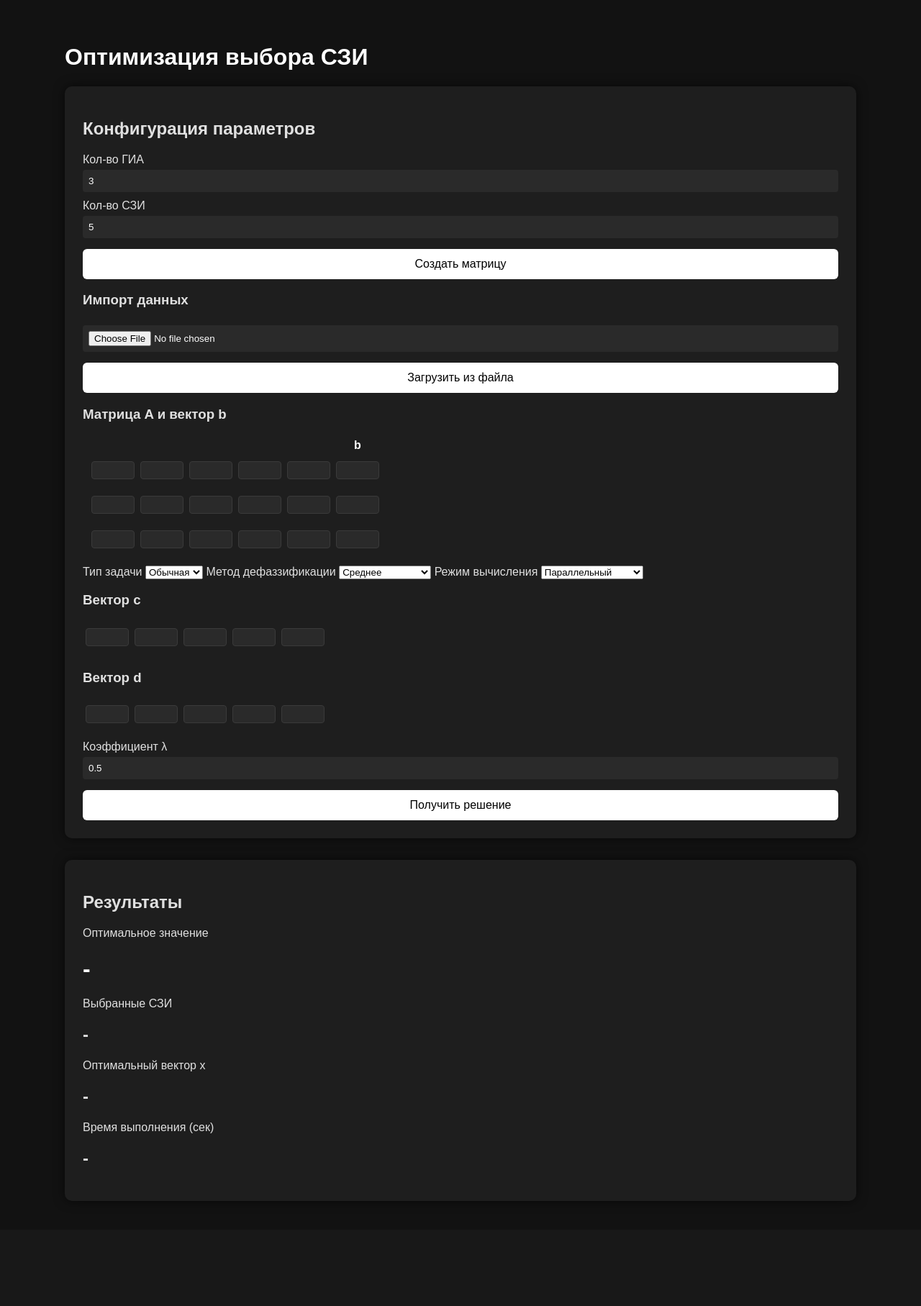
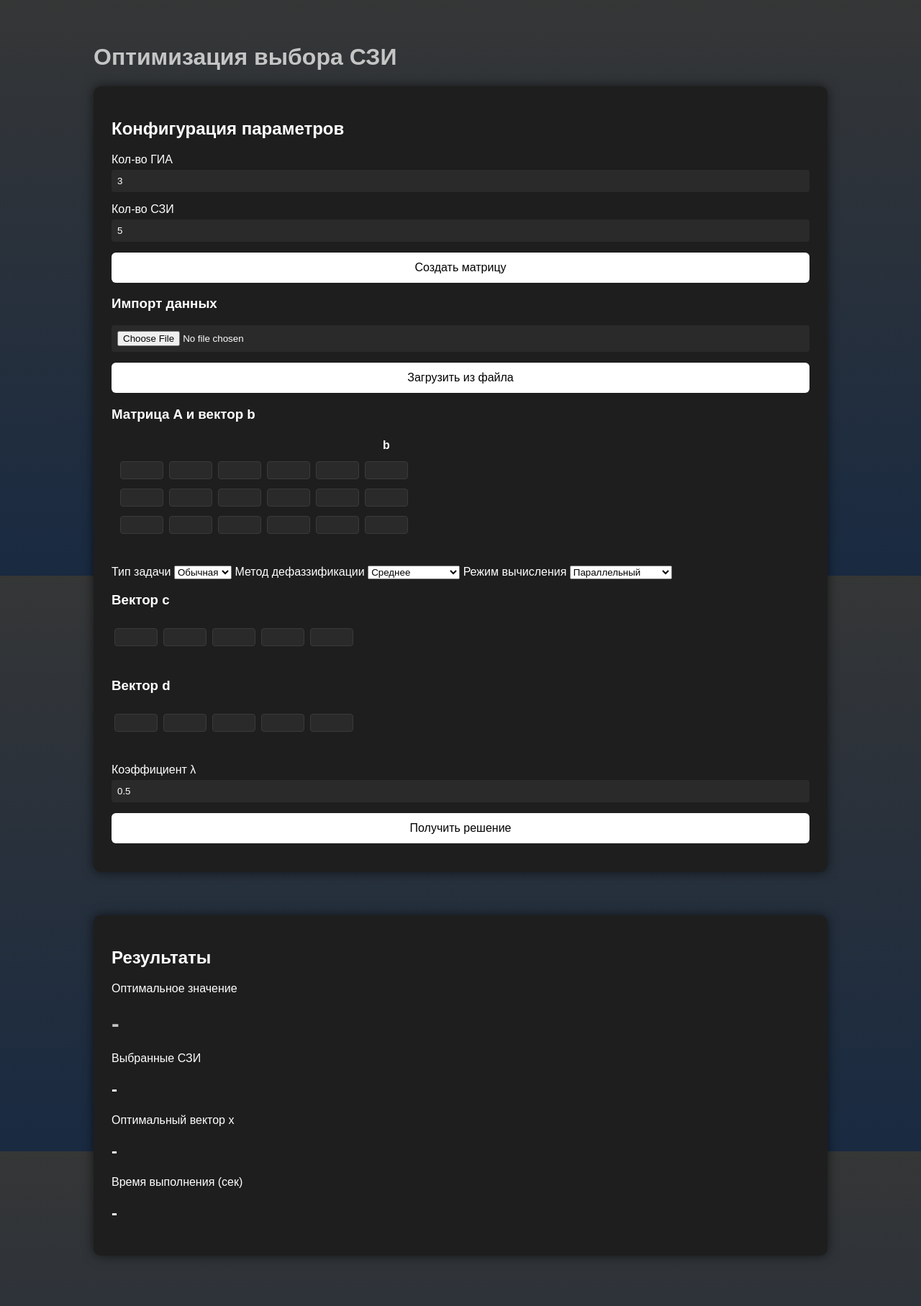
Before and after one commit to Manymoera/szi, a Flask app: page / in a window 1280 px wide. Shown: the whole page at 72% size. Before the commit the page ends 1613 px from the top, so only its background shows below. Run offline with Flask 3, Linux system fonts and the light colour scheme.

Commit message:
style changes

```diff
--- a/static/style.css
+++ b/static/style.css
@@ -1,14 +1,20 @@
 /* static/style.css */
 
+* {
+    box-sizing: border-box;
+}
+
 body {
-    background: #121212;
-    color: #e0e0e0;
+    background: linear-gradient(to bottom, #353636, #192a41);
+    background-attachment: fixed;
+    color: #ffffff;
     font-family: Arial;
     margin: 0;
 }
 
 .container {
-    width: 1100px;
+    width: 100%;
+    max-width: 1200px;
     margin: auto;
     padding: 40px;
 }
@@ -19,14 +25,6 @@ body {
     gap: 30px;
 }
 
-.card {
-    background: #1e1e1e;
-    padding: 25px;
-    border-radius: 10px;
-    box-shadow: 0 0 15px rgba(0, 0, 0, 0.6);
-}
-
-/* Новый стиль для идеального выравнивания */
 .controls-group {
     display: flex;
     flex-direction: column;
@@ -40,30 +38,12 @@ body {
     width: 100%;
 }
 
-/* Ключевое свойство для одинаковой ширины */
-input,
-button,
-.controls-group label {
-    box-sizing: border-box;
-    width: 100%;
-}
-
 input {
     padding: 8px;
     background: #2a2a2a;
     border: 1px solid #3a3a3a;
     color: white;
     border-radius: 4px;
-    margin-top: 5px;
-}
-
-button {
-    background: #00d084;
-    border: none;
-    padding: 12px;
-    font-size: 16px;
-    border-radius: 6px;
-    cursor: pointer;
     margin-top: 5px;
 }
 
@@ -106,16 +86,17 @@ td input {
 }
 
 .card {
-
     background: #1e1e1e;
     padding: 25px;
     border-radius: 10px;
     box-shadow: 0 0 15px rgba(0, 0, 0, 0.6);
-
+    margin-bottom: 30px;
+    width: 100%;
+    overflow: hidden;
 }
 
 h1 {
-    color: #ffffff;
+    color: #c5c5c5;
 }
 
 input,
@@ -131,19 +112,25 @@ textarea {
 }
 
 button {
+    width: 100% !important; /* Занимают всю ширину карточки */
+    display: block;
+    margin-bottom: 15px;
+}
+
+button {
 
     background: #ffffff;
     border: none;
     padding: 12px;
-    width: 100%;
     font-size: 16px;
     border-radius: 6px;
     cursor: pointer;
+    width: 100%;
 
 }
 
 button:hover {
-    background: #00b96f;
+    background: #a9b6c9;
 }
 
 table {
@@ -174,3 +161,32 @@ th {
 .b-cell {
     padding-left: 0.5cm;
 }
+
+#m, #n, #fileInput, #lambda {
+    width: 100%;
+    padding: 8px;
+    margin-bottom: 20px;
+    background: #2a2a2a;
+    border: none;
+    color: white;
+}
+
+#m, #n, #lambda, #fileInput, button{
+    width: 100%;
+    display: block;
+    margin-bottom: 15px;
+}
+
+#Ab_container, #c_container, #d_container {
+    width: 100%;
+    overflow-x: auto;
+    margin-top: 10px;
+    margin-bottom: 20px;
+    padding-bottom: 10px;
+}
+
+td input {
+    width: 60px !important;
+    text-align: center;
+    margin-bottom: 0;
+}
```
